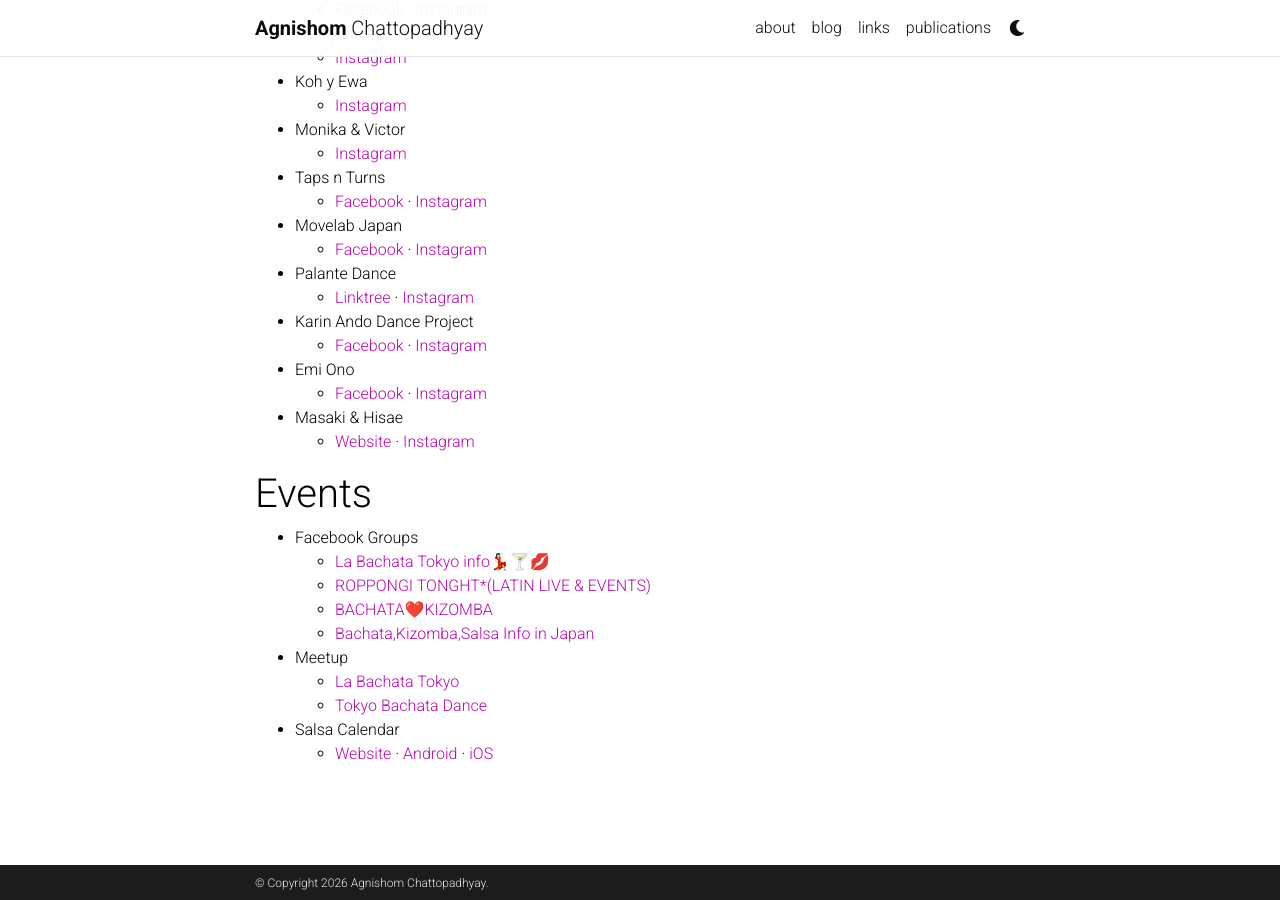
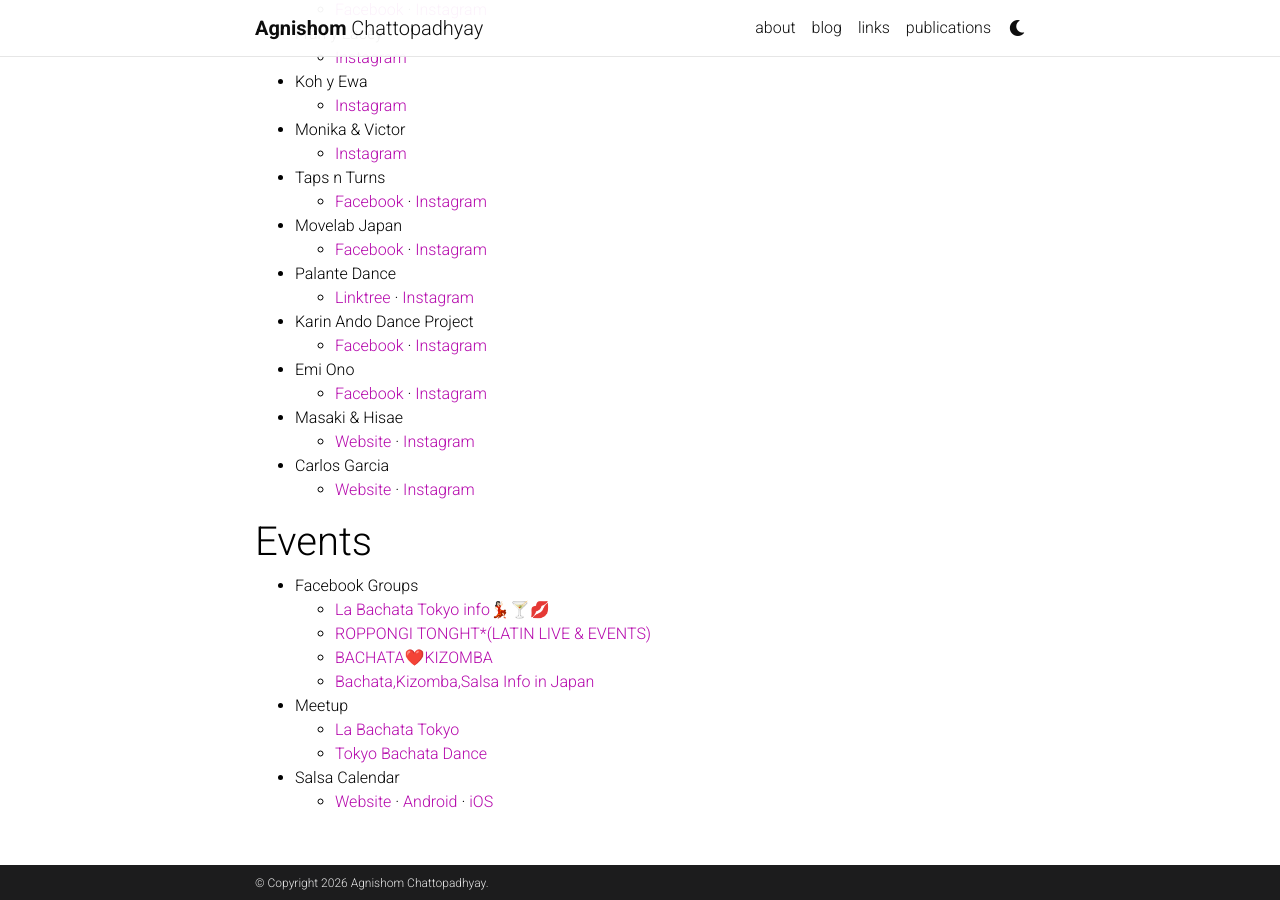
Before and after one commit to Agnishom/agnishom.github.io, a Jekyll site: the page built from _pages/bachata.md, in a window 1280 px wide and 900 px high, scrolled down 511 px. Built offline with Jekyll 4.4.1, drawn with Linux system fonts in a browser that asks for light colours; nearby versions of some CDN libraries; comment, search, counter and statistics services are not loaded; a style sheet for code colours, icons or effects is not loaded.

Commit message:
add Carlos

```diff
--- a/_pages/bachata.md
+++ b/_pages/bachata.md
@@ -36,6 +36,8 @@
   - [Facebook](https://www.facebook.com/profile.php?id=100034193902195) · [Instagram](https://www.instagram.com/emi.ono.7545/)
 - Masaki & Hisae
   - [Website](https://mm-salsa.jp/masaki/) · [Instagram](https://www.instagram.com/bachata.masaki/)
+- Carlos Garcia
+  - [Website](http://www.salsabrosa.jp/) · [Instagram](https://www.instagram.com/salsabiendo/)
 
 # Events
 
```
